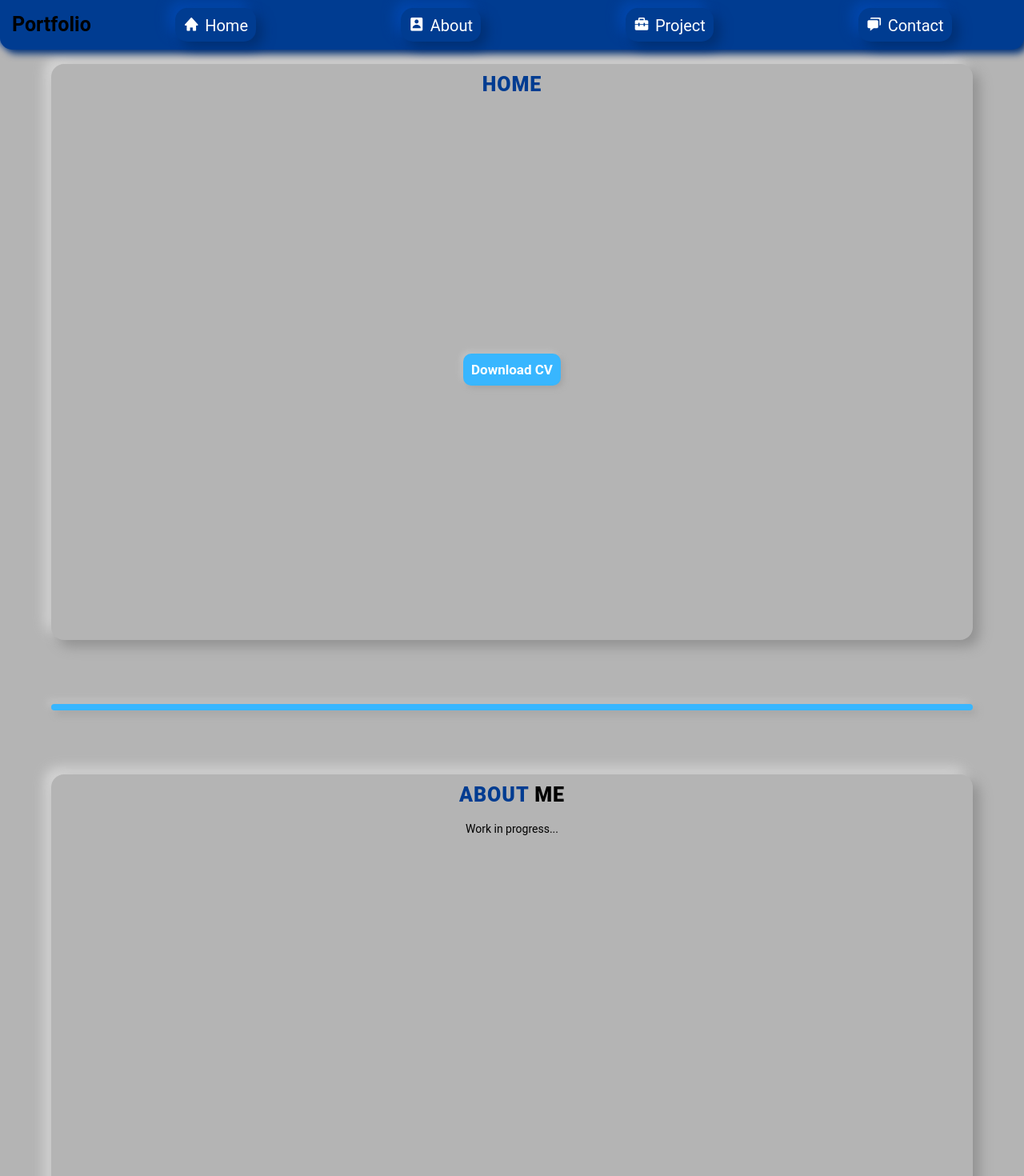
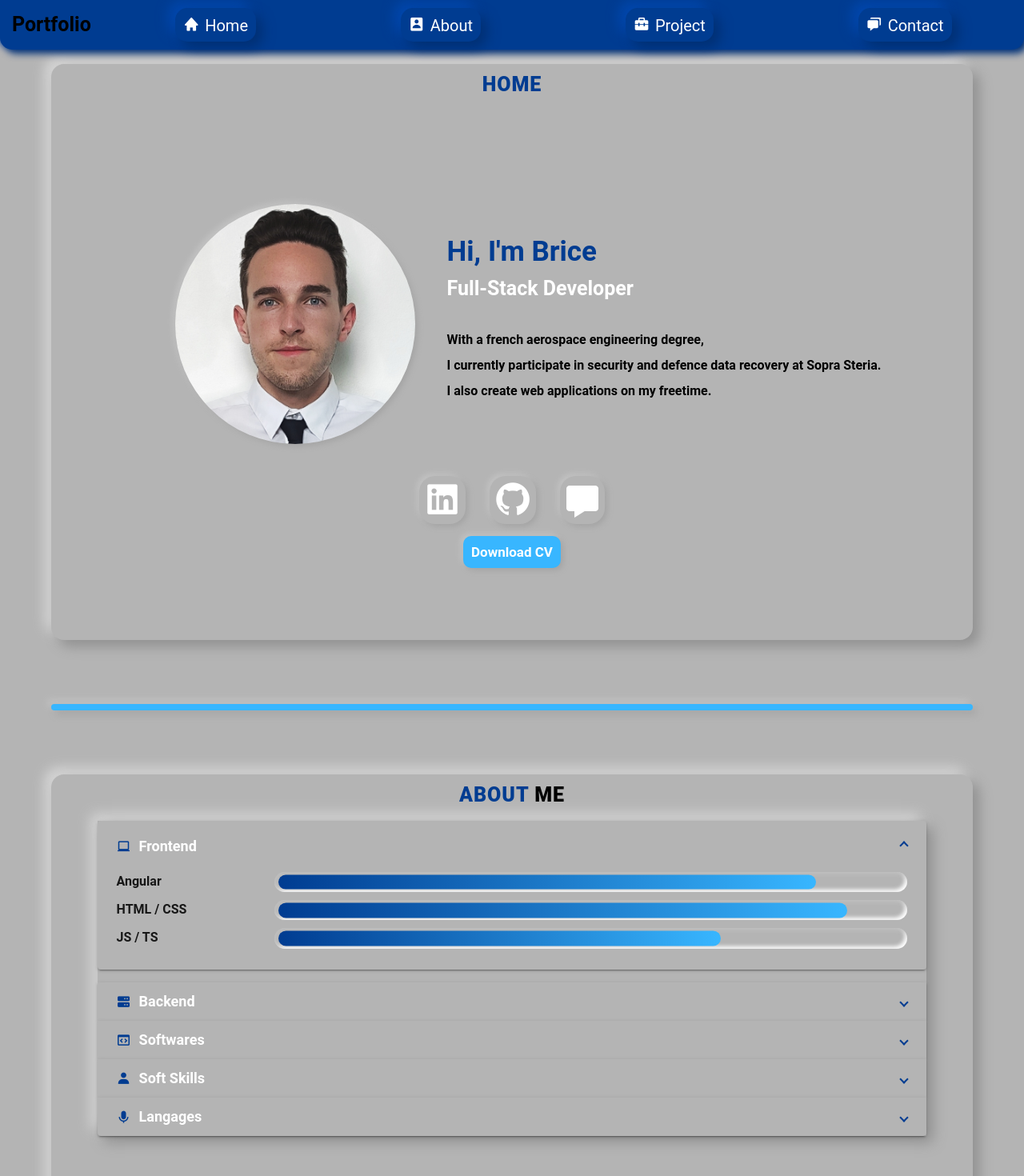
Before and after one commit to Brice150/Portfolio, an Angular app: page /page in a window 1280 px wide. Shown: the top 1470 px of the page at 80% size. Built offline with nearby package versions, Linux system fonts and the light colour scheme.

Commit message:
about section with skills

```diff
--- a/src/app/app.module.ts
+++ b/src/app/app.module.ts
@@ -8,6 +8,7 @@ import { FormsModule, ReactiveFormsModule } from '@angular/forms';
 import { HttpClientModule } from '@angular/common/http';
 import { MatSnackBarModule }from '@angular/material/snack-bar';
 import { MatDialogModule } from '@angular/material/dialog';
+import { MatExpansionModule } from '@angular/material/expansion';
 
 @NgModule({
   imports: [
@@ -18,7 +19,8 @@ import { MatDialogModule } from '@angular/material/dialog';
     ReactiveFormsModule,
     HttpClientModule,
     MatSnackBarModule,
-    MatDialogModule
+    MatDialogModule,
+    MatExpansionModule
   ],
   declarations: [AppComponent, routingComponents],
   bootstrap: [AppComponent]
--- a/src/app/page.component/about.component/about.component.css
+++ b/src/app/page.component/about.component/about.component.css
@@ -16,6 +16,35 @@
     flex-direction: column;
 }
 
+.container mat-accordion {
+    width: 90%;
+    box-shadow:  8px 8px 16px #909090,
+             -8px -8px 16px #d8d8d8;
+
+}
+
+.container mat-accordion mat-expansion-panel {
+    background-color: var(--background);
+}
+
+.container mat-accordion mat-expansion-panel mat-panel-title {
+    color: var(--text);
+    font-size: 18px;
+    font-weight: 600;
+    padding: 3px 0;
+    display: flex;
+    align-items: center;
+}
+
+.container mat-accordion mat-expansion-panel mat-panel-title i {
+    margin-right: 10px;
+    color: var(--dark-blue);
+}
+
+::ng-deep .mat-expansion-indicator:after {
+    color: var(--dark-blue);
+}
+
 .container h1 {
     font-size: 25px;
     font-weight: 800;
@@ -27,6 +56,122 @@
 
 .container h1 span {
     color: var(--dark-blue);
+}
+
+.container .skill {
+    display: flex;
+    align-items: center;
+    justify-content: space-between;
+    flex-wrap: wrap;
+}
+
+.container .skill p {
+    width: 150px;
+    font-size: 16px;
+    font-weight: 600;
+}
+
+.container .skill .bar {
+    margin-left: 10px;
+    margin-bottom: 10px;
+    width: 80%;
+    background-color: var(--background);
+    display: block;
+    border: 1px solid 8px var(--background);
+    border-radius: 1em;
+    overflow: hidden;
+    height: 1.8em;
+    box-shadow: inset 3px 3px 5px #bebebe,
+            inset -3px -3px 5px #ffffff;
+    position: relative;
+    box-sizing: border-box;
+}
+
+.container .skill .bar .prog {
+    height: 75%;
+    float: left;
+    transition: 1s;
+    position: absolute;
+    top: 50%;
+    left: 0;
+    transform: translateY(-50%);
+    margin: 0 0.3em;
+    border-radius: 1em;
+    animation: fill 1s ease-in;
+}
+
+.container .skill .bar .prog.angular {
+    width: 85%;
+    background: linear-gradient(90deg, var(--dark-blue), var(--light-blue));
+}
+
+.container .skill .bar .prog.html {
+    width: 90%;
+    background: linear-gradient(90deg, var(--dark-blue), var(--light-blue));
+}
+
+.container .skill .bar .prog.js {
+    width: 70%;
+    background: linear-gradient(90deg, var(--dark-blue), var(--light-blue));
+}
+
+.container .skill .bar .prog.spring {
+    width: 80%;
+    background: linear-gradient(90deg, red, rgb(255, 125, 125));
+}
+
+.container .skill .bar .prog.java {
+    width: 70%;
+    background: linear-gradient(90deg, red, rgb(255, 125, 125));
+}
+
+.container .skill .bar .prog.postgres {
+    width: 90%;
+    background: linear-gradient(90deg, red, rgb(255, 125, 125));
+}
+
+.container .skill .bar .prog.vscode {
+    width: 85%;
+    background: linear-gradient(90deg, green, rgb(125, 255, 125));
+}
+
+.container .skill .bar .prog.talend {
+    width: 90%;
+    background: linear-gradient(90deg, green, rgb(125, 255, 125));
+}
+
+.container .skill .bar .prog.git {
+    width: 70%;
+    background: linear-gradient(90deg, green, rgb(125, 255, 125));
+}
+
+.container .skill .bar .prog.team {
+    width: 90%;
+    background: linear-gradient(90deg, orange, rgb(255, 205, 125));
+}
+
+.container .skill .bar .prog.decision {
+    width: 80%;
+    background: linear-gradient(90deg, orange, rgb(255, 205, 125));
+}
+
+.container .skill .bar .prog.adapt {
+    width: 85%;
+    background: linear-gradient(90deg, orange, rgb(255, 205, 125));
+}
+
+.container .skill .bar .prog.english {
+    width: 85%;
+    background: linear-gradient(90deg, purple, rgb(255, 125, 255));
+}
+
+.container .skill .bar .prog.french {
+    width: 99%;
+    background: linear-gradient(90deg, purple, rgb(255, 125, 255));
+}
+
+@keyframes fill {
+    0% { width: 0;}
 }
 
 @media only screen and (max-width: 558px) {
--- a/src/app/page.component/about.component/about.component.html
+++ b/src/app/page.component/about.component/about.component.html
@@ -1,6 +1,103 @@
 <div class="about" id="about">
     <div class="container">
         <h1><span>About</span> Me</h1>
-        Work in progress...
+        <mat-accordion>
+            <mat-expansion-panel expanded>
+              <mat-expansion-panel-header>
+                <mat-panel-title>
+                  <i class='bx bx-laptop' ></i>
+                  <span>Frontend</span>
+                </mat-panel-title>
+              </mat-expansion-panel-header>
+              <div class="skill">
+                <p>Angular</p>
+                <span class="bar"><span class="prog angular"></span></span>
+              </div>
+              <div class="skill">
+                <p>HTML / CSS</p>
+                <span class="bar"><span class="prog html"></span></span>
+              </div>
+              <div class="skill">
+                <p>JS / TS</p>
+                <span class="bar"><span class="prog js"></span></span>
+              </div>
+            </mat-expansion-panel>
+            <mat-expansion-panel>
+              <mat-expansion-panel-header>
+                <mat-panel-title>
+                  <i class='bx bxs-server'></i>
+                  <span>Backend</span>
+                </mat-panel-title>
+              </mat-expansion-panel-header>
+              <div class="skill">
+                <p>Spring Boot</p>
+                <span class="bar"><span class="prog spring"></span></span>
+              </div>
+              <div class="skill">
+                <p>Java</p>
+                <span class="bar"><span class="prog java"></span></span>
+              </div>
+              <div class="skill">
+                <p>Postgres / MySQL</p>
+                <span class="bar"><span class="prog postgres"></span></span>
+              </div>
+            </mat-expansion-panel>
+            <mat-expansion-panel>
+              <mat-expansion-panel-header>
+                <mat-panel-title>
+                  <i class='bx bx-code-block'></i>
+                  <span>Softwares</span>
+                </mat-panel-title>
+              </mat-expansion-panel-header>
+              <div class="skill">
+                <p>VSCode / Intellij</p>
+                <span class="bar"><span class="prog vscode"></span></span>
+              </div>
+              <div class="skill">
+                <p>Talend Open Studio</p>
+                <span class="bar"><span class="prog talend"></span></span>
+              </div>
+              <div class="skill">
+                <p>Git</p>
+                <span class="bar"><span class="prog git"></span></span>
+              </div>
+            </mat-expansion-panel>
+            <mat-expansion-panel>
+              <mat-expansion-panel-header>
+                <mat-panel-title>
+                  <i class='bx bxs-user' ></i>
+                  <span>Soft Skills</span>
+                </mat-panel-title>
+              </mat-expansion-panel-header>
+              <div class="skill">
+                <p>Teamwork</p>
+                <span class="bar"><span class="prog team"></span></span>
+              </div>
+              <div class="skill">
+                <p>Decision-making</p>
+                <span class="bar"><span class="prog decision"></span></span>
+              </div>
+              <div class="skill">
+                <p>Adaptability</p>
+                <span class="bar"><span class="prog adapt"></span></span>
+              </div>
+            </mat-expansion-panel>
+            <mat-expansion-panel>
+              <mat-expansion-panel-header>
+                <mat-panel-title>
+                  <i class='bx bxs-microphone' ></i>
+                  <span>Langages</span>
+                </mat-panel-title>
+              </mat-expansion-panel-header>
+              <div class="skill">
+                <p>English</p>
+                <span class="bar"><span class="prog english"></span></span>
+              </div>
+              <div class="skill">
+                <p>French</p>
+                <span class="bar"><span class="prog french"></span></span>
+              </div>
+            </mat-expansion-panel>
+        </mat-accordion>
     </div>
 </div>
--- a/src/app/page.component/header.component/header.component.css
+++ b/src/app/page.component/header.component/header.component.css
@@ -9,6 +9,7 @@ header {
     background-color: var(--dark-blue);
     box-shadow: 5px 5px 10px #003177,
              -5px -5px 10px #0047ab;
+    z-index: 10;
 }
 
 header nav {
--- a/src/app/page.component/home.component/home.component.css
+++ b/src/app/page.component/home.component/home.component.css
@@ -33,8 +33,77 @@
     width: 100%;
     height: 90%;
     display: flex;
+    flex-direction: column;
     justify-content: center;
     align-items: center;
+}
+
+.container .content .presentation {
+    width: 90%;
+    display: flex;
+    justify-content: center;
+    align-items: center;
+    flex-wrap: wrap;
+}
+
+.container .content .presentation img {
+    display: flex;
+    justify-content: center;
+    align-items: center;
+    width: 300px;
+    height: auto;
+    border-radius: 50%;
+    box-shadow:  3px 3px 7px #a4a4a4,
+             -3px -3px 7px #c4c4c4;
+    margin: 40px;
+}
+
+.container .content .presentation .titles h2{
+    color: var(--dark-blue);
+    font-size: 35px;
+    font-weight: 700;
+}
+
+.container .content .presentation .titles h3{
+    color: var(--text);
+    font-size: 25px;
+    font-weight: 700;
+    margin-bottom: 40px;
+}
+
+.container .content .presentation .titles p{
+    font-size: 16px;
+    font-weight: 600;
+}
+
+.container .content .links {
+    display: flex;
+    justify-content: center;
+}
+
+.container .content .links a {
+    cursor: pointer;
+    text-decoration: none;
+    font-size: 50px;
+    margin: 0 15px;
+    margin-bottom: 15px;
+    color: var(--text);
+    border-radius: 20px;
+    padding: 4px;
+    box-shadow:  3px 3px 7px #a4a4a4,
+             -3px -3px 7px #c4c4c4;
+    transition: 0.5s ease;
+}
+
+.container .content .links .message {
+    font-size: 48px;
+    padding-top: 8px;
+}
+
+.container .content .links a:hover {
+    color: var(--hover);
+    box-shadow: inset 3px 3px 7px #a4a4a4,
+            inset -3px -3px 7px #c4c4c4;
 }
 
 .container .content .btn {
--- a/src/app/page.component/home.component/home.component.html
+++ b/src/app/page.component/home.component/home.component.html
@@ -2,7 +2,22 @@
     <div class="container">
         <h1><span>Home</span></h1>
         <div class="content">
-            <a href="./assets/files/CV.pdf" download="CV.pdf" title="CV" (click)="download()" class="btn">Download CV</a>
+            <div class="presentation">
+                <img [src]="imagePath + 'Photo_CV.jpg'" alt="Photo_CV">
+                <div class="titles">
+                    <h2>Hi, I'm Brice</h2>
+                    <h3>Full-Stack Developer</h3>
+                    <p>With a french aerospace engineering degree,</p>
+                    <p>I currently participate in security and defence data recovery at Sopra Steria.</p>
+                    <p>I also create web applications on my freetime.</p>
+                </div>
+            </div>
+            <div class="links">
+                <a href="https://www.linkedin.com/in/brice-lecomte/" target="_blank" title="LinkedIn"><i class='bx bxl-linkedin-square' ></i></a>
+                <a href="https://github.com/Brice150" target="_blank" title="GitHub"><i class='bx bxl-github'></i></a>
+                <a (click)="toContact()" title="Contact Me" class="message"><i class='bx bxs-message'></i></a>
+            </div>
+            <a href="./assets/files/CV.pdf" download="CV.pdf" title="Download CV" (click)="download()" class="btn">Download CV</a>
         </div>
     </div>
 </div>
--- a/src/app/page.component/home.component/home.component.ts
+++ b/src/app/page.component/home.component/home.component.ts
@@ -1,5 +1,6 @@
 import { Component } from '@angular/core';
 import { MatSnackBar } from '@angular/material/snack-bar';
+import { environment } from 'src/environments/environment';
 
 @Component({
   selector: 'app-home',
@@ -7,8 +8,13 @@ import { MatSnackBar } from '@angular/material/snack-bar';
   styleUrls: ['./home.component.css']
 })
 export class AppComponentHome {
+  imagePath: string = environment.imagePath;
 
   constructor(private snackBar: MatSnackBar) {}
+
+  toContact() {
+    document.getElementById("contact")?.scrollIntoView({behavior:"smooth"});
+  }
 
   download() {
     this.snackBar.open("CV downloaded", "Dismiss", {duration: 2000});
```
Also changed, not shown: 4 other files (tests, documents, lock files or other folders).
